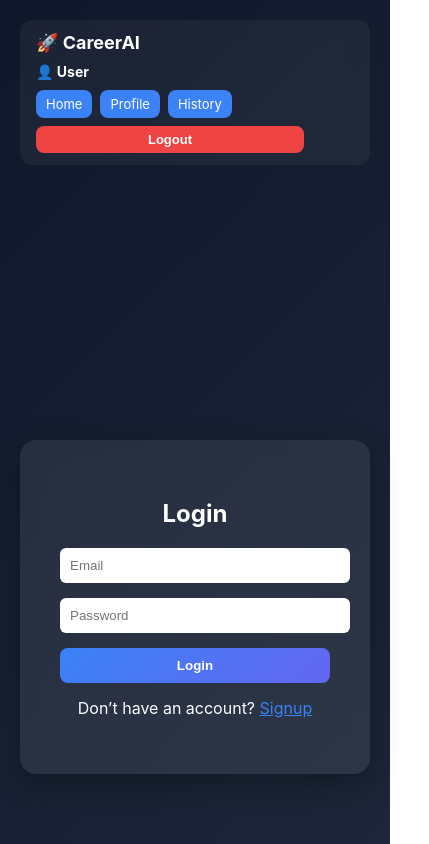
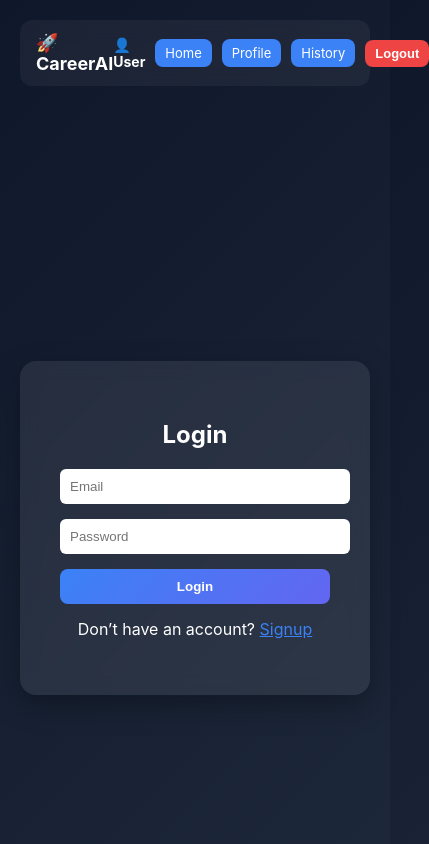
Before and after one commit to mohd-samir-shaikh/ai-career-assistant, a React (Vite) app in the folder frontend/: page /login in a window 390 px wide. Shown: the top 844 px of the page, 429 px wide, since content can reach past the window. Built offline with nearby package versions, Linux system fonts and the light colour scheme.

Commit message:
fixing the mobile responsiveness

```diff
--- a/frontend/src/components/ChatBox.jsx
+++ b/frontend/src/components/ChatBox.jsx
@@ -142,12 +142,12 @@ const styles = {
   chatContainer: {
   position: "fixed",
   bottom: "90px",
-  right: "20px",
+  right: "10px",
 
-  width: "90vw",          // ✅ responsive width
-  maxWidth: "360px",      // ✅ limit on desktop
+  width: "calc(100% - 20px)",  // 🔥 FULL MOBILE FIX
+  maxWidth: "360px",
 
-  height: "70vh",         // ✅ responsive height
+  height: "70vh",
   maxHeight: "500px",
 
   background: "#1e293b",
@@ -204,24 +204,28 @@ const styles = {
   inputArea: {
   display: "flex",
   padding: "10px",
-    gap: "6px",
+  gap: "8px",
+  alignItems: "center",
 },
 
   input: {
   flex: 1,
-    padding: "10px",
-    borderRadius: "10px",
+  padding: "10px 12px",
+  borderRadius: "12px",
   border: "none",
   outline: "none",
+  fontSize: "14px",
+  minWidth: 0, // 🔥 IMPORTANT FIX
 },
 
   sendBtn: {
   background: "#3b82f6",
   color: "white",
   border: "none",
-    padding: "8px 12px",
-    borderRadius: "10px",
+  padding: "10px 14px",
+  borderRadius: "12px",
   cursor: "pointer",
+  whiteSpace: "nowrap",
 },
 };
 
--- a/frontend/src/components/Navbar.jsx
+++ b/frontend/src/components/Navbar.jsx
@@ -1,18 +1,18 @@
 import { useNavigate, NavLink } from "react-router-dom";
+import { useState } from "react";
 
 function Navbar() {
   const navigate = useNavigate();
+  const [menuOpen, setMenuOpen] = useState(false);
 
   let user = null;
 
   try {
     const storedUser = localStorage.getItem("user");
-
     if (storedUser && storedUser !== "undefined") {
       user = JSON.parse(storedUser);
     }
-  } catch (error) {
-    console.error("Invalid user data:", error);
+  } catch {
     user = null;
   }
 
@@ -24,23 +24,39 @@ function Navbar() {
 
   return (
     <div style={styles.navbar}>
-      {/* LOGO */}
+      {/* LEFT */}
+      <div style={styles.left}>
         <h2 style={styles.logo} onClick={() => navigate("/")}>
           🚀 CareerAI
         </h2>
+      </div>
 
-      <div style={styles.right}>
+      {/* HAMBURGER BUTTON */}
+      <button
+        style={styles.menuBtn}
+        onClick={() => setMenuOpen(!menuOpen)}
+      >
+        ☰
+      </button>
+
+      {/* RIGHT MENU */}
+      <div
+        style={{
+          ...styles.right,
+          ...(menuOpen ? styles.mobileMenu : {}),
+        }}
+      >
         <span style={styles.username}>
           👤 {user?.name || "User"}
         </span>
 
-        <div style={styles.buttonGroup}>
         <NavLink
           to="/"
           style={({ isActive }) => ({
             ...styles.navButton,
             background: isActive ? "#6366f1" : "#3b82f6",
           })}
+          onClick={() => setMenuOpen(false)}
         >
           Home
         </NavLink>
@@ -51,6 +67,7 @@ function Navbar() {
             ...styles.navButton,
             background: isActive ? "#6366f1" : "#3b82f6",
           })}
+          onClick={() => setMenuOpen(false)}
         >
           Profile
         </NavLink>
@@ -61,6 +78,7 @@ function Navbar() {
             ...styles.navButton,
             background: isActive ? "#6366f1" : "#3b82f6",
           })}
+          onClick={() => setMenuOpen(false)}
         >
           History
         </NavLink>
@@ -68,7 +86,6 @@ function Navbar() {
         <button onClick={handleLogout} style={styles.logoutButton}>
           Logout
         </button>
-        </div>
       </div>
     </div>
   );
@@ -84,8 +101,12 @@ const styles = {
     backdropFilter: "blur(10px)",
     borderRadius: "12px",
     marginBottom: "20px",
-    flexWrap: "wrap", // 🔥 IMPORTANT FOR MOBILE
-    gap: "10px",
+    position: "relative",
+  },
+
+  left: {
+    display: "flex",
+    alignItems: "center",
   },
 
   logo: {
@@ -94,11 +115,19 @@ const styles = {
     fontSize: "18px",
   },
 
+  menuBtn: {
+    fontSize: "22px",
+    background: "none",
+    border: "none",
+    color: "white",
+    cursor: "pointer",
+    display: "none", // hidden on desktop
+  },
+
   right: {
     display: "flex",
     alignItems: "center",
     gap: "10px",
-    flexWrap: "wrap",
   },
 
   username: {
@@ -106,18 +135,10 @@ const styles = {
     fontSize: "14px",
   },
 
-  buttonGroup: {
-    display: "flex",
-    gap: "8px",
-    flexWrap: "wrap", // 🔥 FIX WRAPPING ISSUE
-  },
-
   navButton: {
     padding: "6px 10px",
-    border: "none",
     borderRadius: "8px",
     color: "white",
-    cursor: "pointer",
     textDecoration: "none",
     fontSize: "13px",
     whiteSpace: "nowrap",
@@ -132,6 +153,20 @@ const styles = {
     cursor: "pointer",
     fontSize: "13px",
   },
+
+  // 🔥 MOBILE DROPDOWN
+  mobileMenu: {
+    position: "absolute",
+    top: "60px",
+    right: "10px",
+    flexDirection: "column",
+    alignItems: "flex-start",
+    background: "#1e293b",
+    padding: "15px",
+    borderRadius: "12px",
+    boxShadow: "0 10px 30px rgba(0,0,0,0.4)",
+    zIndex: 999,
+  },
 };
 
 export default Navbar;
--- a/frontend/src/styles/global.css
+++ b/frontend/src/styles/global.css
@@ -293,3 +293,13 @@ button:disabled {
   justify-content: center;
   margin-top: 20px;
 }
+
+@media (max-width: 768px) {
+  button[style*="menuBtn"] {
+    display: block !important;
+  }
+
+  div[style*="right"] {
+    display: none !important;
+  }
+}
```
Lines whose indentation alone changed are shown as unchanged.
